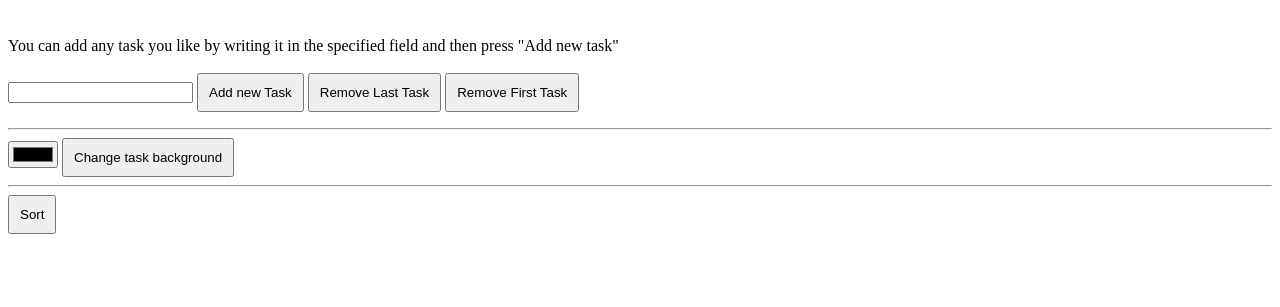
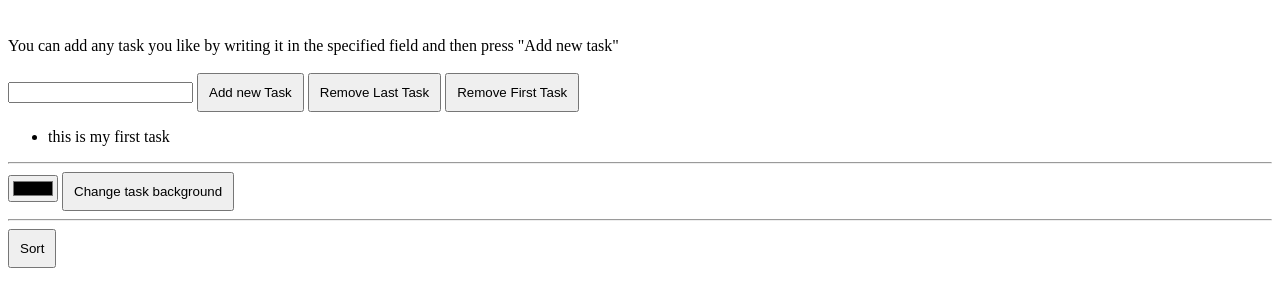
Before and after one commit to annoinspace/EPICODE-U1-D13-Assignment, a plain HTML site: page index.html in a window 1280 px wide. Shown: the part 61-368 px from the top of the page. Drawn offline with Linux system fonts and the light colour scheme.

Commit message:
ex 5
adding new list item to ul

```diff
--- a/index.html
+++ b/index.html
@@ -25,14 +25,14 @@ The user should be able to see the list of tasks, add new ones, delete existing
            Create a CSS class for the task list item with a border, a bold text and a bigger font size
            Style every button of the page to be bigger
         */
-      #myTaskList {
+      .task-list {
         background-color: beige;
       }
 
-      #myTaskList li {
+      .task-list li {
         font-size: 2em;
         font-weight: bold;
-        border: 1px soild brown;
+        border: 1px soild rgb(51, 82, 54);
       }
 
       input[type="button"] {
@@ -89,10 +89,21 @@ The user should be able to see the list of tasks, add new ones, delete existing
               - Use the document.createElement to create the new List Item
               - Append the LI child to the UL
           */
+      let newTask = function () {
+        let UL = document.getElementById("myTaskList")
+        let newLI = document.createElement("li")
+        newLI.appendChild(document.createTextNode(newListContent))
+        UL.appendChild(newLI)
+      }
+
+      let newListContent = "this is my first task"
+      newTask()
 
       /* EXERCISE 6:
               Create a function "removeLast" which removes the last item from the task list
           */
+
+      let removeLast = function () {}
 
       /* EXERCISE 7:
               Create a function "removeFirst" which removes the first item from the task list
```
